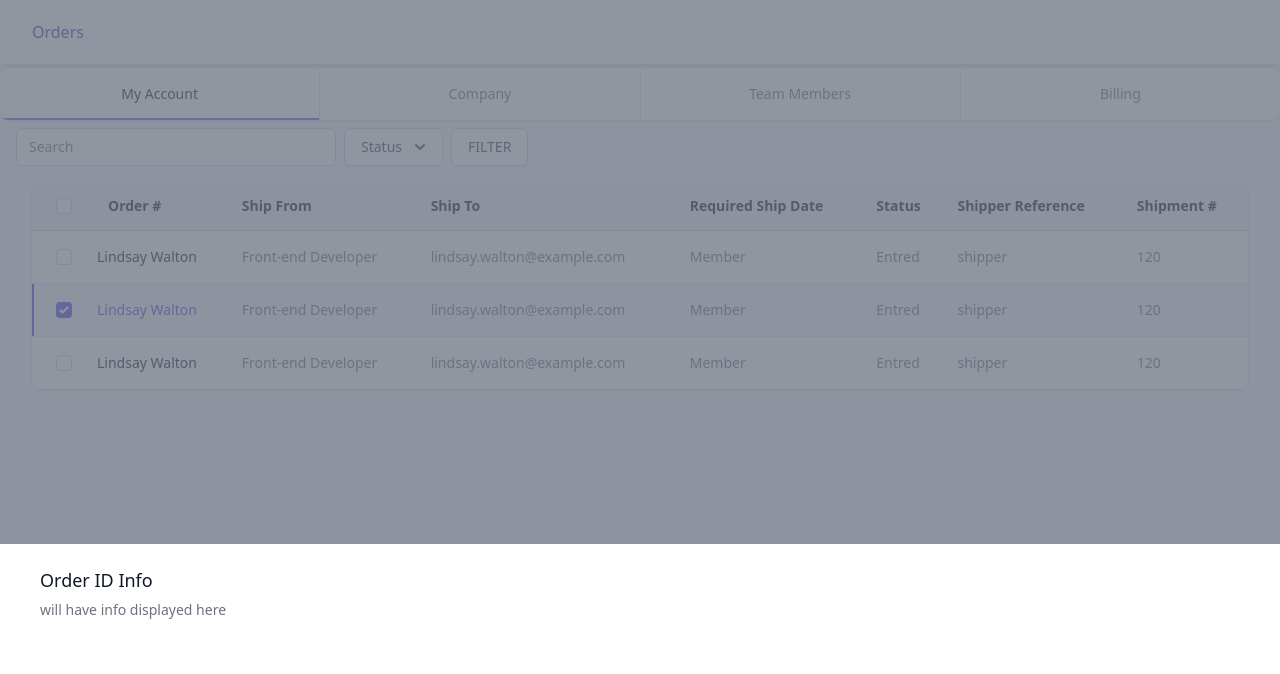
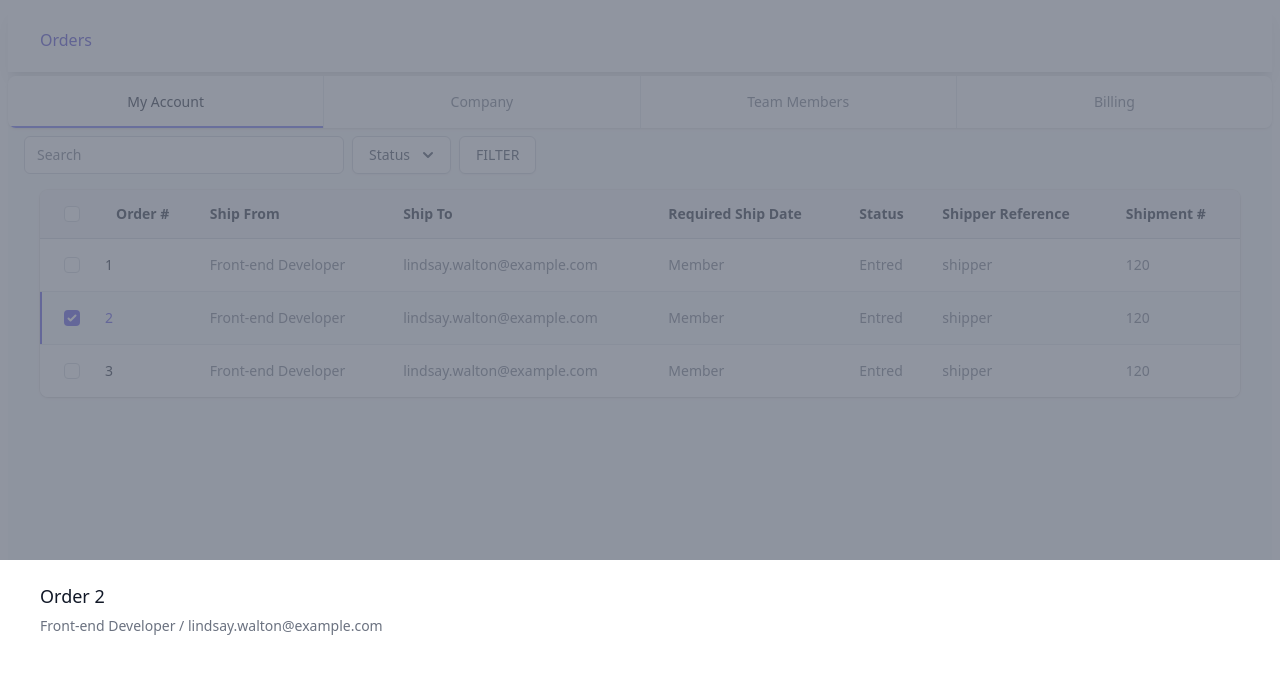
Before and after one commit to SeifMohy/Shipping-Dashboard, a React (Create React App) app: page / in a window 1280 px wide. Both pictures are taken after a click on the element 640 px from the left and 310 px from the top of the page. Shown: the top 674 px of the page. Built offline with nearby package versions, Linux system fonts and the light colour scheme.

Commit message:
adding info to bottom over

```diff
--- a/src/App.tsx
+++ b/src/App.tsx
@@ -6,7 +6,7 @@ import Tabels from "./Components/tabels";
 
 function App() {
   return (
-    <div className="bg-gray-50 h-screen">
+    <div className="bg-gray-50 m-2 h-screen">
       <Navbar />
       <FilteringButtons />
       <SearchBar />
--- a/src/Components/bottomOver.tsx
+++ b/src/Components/bottomOver.tsx
@@ -5,8 +5,13 @@ import { Dialog, Transition } from "@headlessui/react";
 type Props = {
   openBottomOver: boolean;
   setOpenBottomOver: React.Dispatch<React.SetStateAction<boolean>>;
+  orderInfo: any;
 };
-const BottomOver = ({ openBottomOver, setOpenBottomOver }: Props) => {
+const BottomOver = ({
+  openBottomOver,
+  setOpenBottomOver,
+  orderInfo,
+}: Props) => {
   return (
     <Transition.Root show={openBottomOver} as={Fragment}>
       <Dialog as="div" className="relative z-10" onClose={setOpenBottomOver}>
@@ -41,11 +46,11 @@ const BottomOver = ({ openBottomOver, setOpenBottomOver }: Props) => {
                         as="h3"
                         className="text-lg leading-6 font-medium text-gray-900"
                       >
-                        Order ID Info
+                        Order {orderInfo.OrderNumb}
                       </Dialog.Title>
                       <div className="mt-2">
                         <p className="text-sm text-gray-500">
-                          will have info displayed here
+                          {orderInfo.ShipFrom} / {orderInfo.ShipTo}
                         </p>
                       </div>
                     </div>
--- a/src/Components/tabels.tsx
+++ b/src/Components/tabels.tsx
@@ -4,7 +4,7 @@ import BottomOver from "./bottomOver";
 //TODO: fix as requested
 const shipments = [
   {
-    OrderNumb: "Lindsay Walton",
+    OrderNumb: "1",
     ShipFrom: "Front-end Developer",
     ShipTo: "lindsay.walton@example.com",
     RequiredShipDate: "Member",
@@ -14,7 +14,7 @@ const shipments = [
     checked: false,
   },
   {
-    OrderNumb: "Lindsay Walton",
+    OrderNumb: "2",
     ShipFrom: "Front-end Developer",
     ShipTo: "lindsay.walton@example.com",
     RequiredShipDate: "Member",
@@ -24,7 +24,7 @@ const shipments = [
     checked: true,
   },
   {
-    OrderNumb: "Lindsay Walton",
+    OrderNumb: "3",
     ShipFrom: "Front-end Developer",
     ShipTo: "lindsay.walton@example.com",
     RequiredShipDate: "Member",
@@ -41,9 +41,19 @@ function classNames(...classes: string[]) {
 
 const Tabels = () => {
   const [openBottomOver, setOpenBottomOver] = useState(false);
+  const [orderInfo, setOrderInfo] = useState([]);
+  function bottomOver(info: any) {
+    //TODO: Type
+    setOpenBottomOver(true);
+    setOrderInfo(info);
+  }
   return (
     <div>
-      <BottomOver openBottomOver={openBottomOver} setOpenBottomOver={setOpenBottomOver} />
+      <BottomOver
+        openBottomOver={openBottomOver}
+        setOpenBottomOver={setOpenBottomOver}
+        orderInfo={orderInfo}
+      />
       <div className="px-4 sm:px-6 lg:px-8">
         <div className="sm:flex sm:items-center"></div>
         <div className="mt-2 flex flex-col">
@@ -115,7 +125,7 @@ const Tabels = () => {
                         key={shipment.OrderNumb}
                         className={shipment.checked ? "bg-gray-50" : undefined}
                         onClick={() => {
-                          setOpenBottomOver(true);
+                          bottomOver(shipment);
                         }}
                       >
                         <td className="relative w-12 px-6 sm:w-16 sm:px-8">
```
